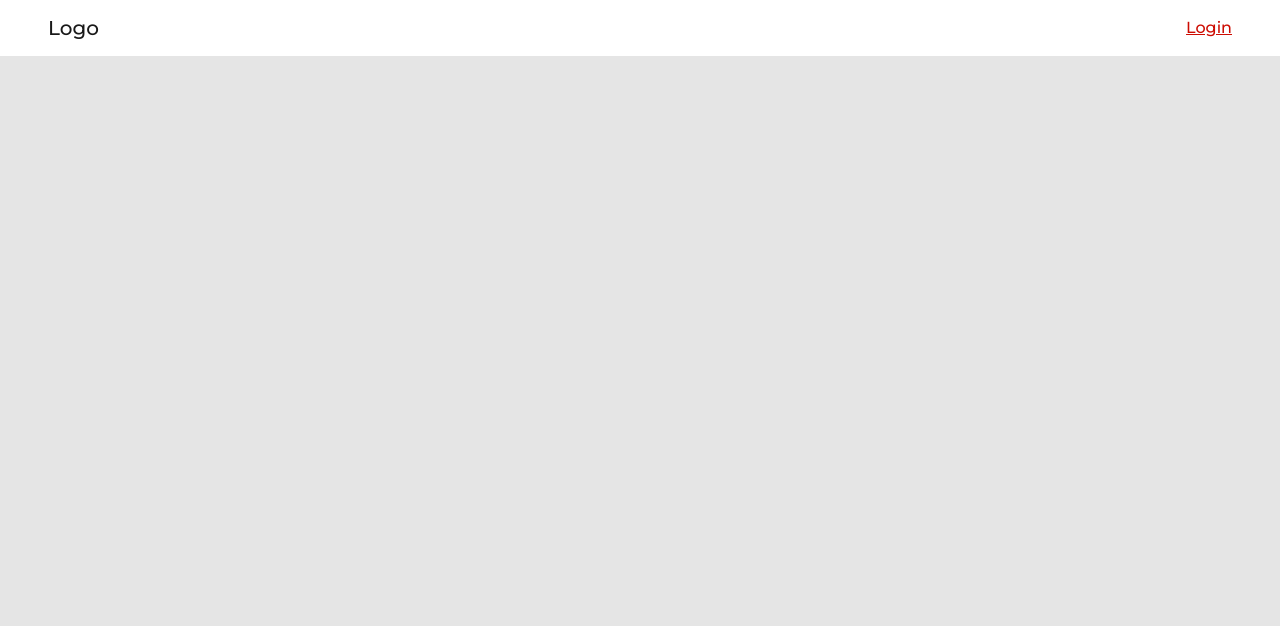
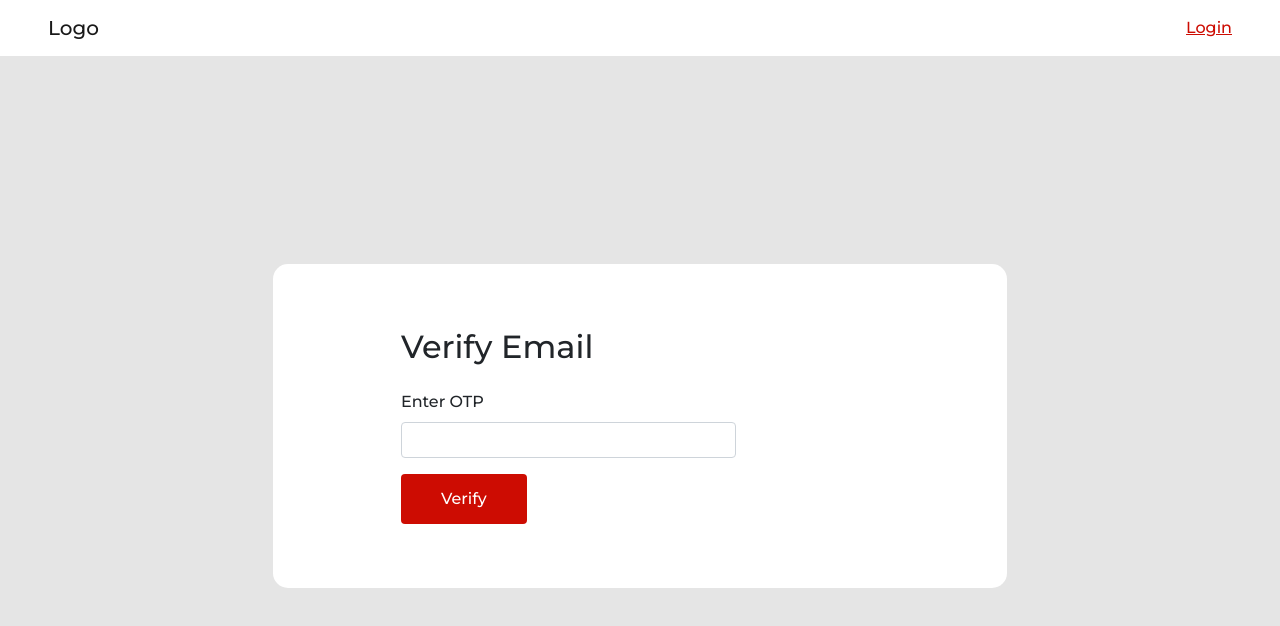
Before and after one commit to CodeAddictx10/Reg-Login, a Vue app: page /verify in a window 1280 px wide. Before the commit this address had no page. Shown: the top 626 px of the page. Built offline with nearby package versions, Linux system fonts and the light colour scheme.

Commit message:
Verification

```diff
--- a/public/index.html
+++ b/public/index.html
@@ -17,7 +17,7 @@
         <link rel="preconnect" href="https://fonts.googleapis.com" />
         <link rel="preconnect" href="https://fonts.gstatic.com" crossorigin />
         <link
-            href="https://fonts.googleapis.com/css2?family=Montserrat:ital,wght@0,300;0,500;1,700&display=swap"
+            href="https://fonts.googleapis.com/css2?family=Montserrat:ital,wght@0,300;0,500&display=swap"
             rel="stylesheet"
         />
 
--- a/src/assets/main.css
+++ b/src/assets/main.css
@@ -34,7 +34,7 @@ body {
 
 /* paragraph */
 .heading-1 {
-    font-size: 2.5rem;
+    font-size: 2rem;
 }
 .wrapper {
     background: #e5e5e5;
@@ -80,8 +80,6 @@ body {
     color: black;
 }
 
-@media screen and (max-width: 762px) {
-}
 @media screen and (max-width: 375px) {
     .form-wrapper {
         padding: 2rem 1rem;
--- a/src/router/index.js
+++ b/src/router/index.js
@@ -1,6 +1,7 @@
 import { createRouter, createWebHistory } from "vue-router";
 import Home from "../views/Home.vue";
 import Auth from "../views/Auth.vue";
+import Verify from "../views/Verify.vue";
 import Login from "../views/Login.vue";
 
 const routes = [
@@ -9,7 +10,15 @@ const routes = [
         name: "Registration",
         component: Auth,
         meta: {
-            title: "Registration ",
+            title: "Registration",
+        },
+    },
+    {
+        path: "/verify",
+        name: "Verify",
+        component: Verify,
+        meta: {
+            title: "Verification",
         },
     },
     {
--- a/src/views/Auth.vue
+++ b/src/views/Auth.vue
@@ -146,14 +146,12 @@ export default {
                     response.status == 200 &&
                     response.data.success.status == "SUCCESS"
                 ) {
-                    console.log(response);
                     this.successMsg = true;
-                    this.message =
-                        "Registration successful, redirecting to Login...";
-
+                    this.message = "Registration successful...";
+                    localStorage.setItem("GRAND_PHONE", this.phone);
                     setTimeout(() => {
                         this.$router.push({
-                            name: "Login",
+                            name: "Verify",
                         });
                     }, 3000);
                 } else {
--- /dev/null
+++ b/src/views/Verify.vue
@@ -0,0 +1,82 @@
+<template>
+    <div class="col-12">
+        <div class="row">
+            <div class="col-11 col-md-7 mx-auto">
+                <div class="form-wrapper form-wrapper-login">
+                    <h2 class="heading-1 mb-4 text-center text-md-left">
+                        Verify Email
+                    </h2>
+                    <form @submit.prevent="login">
+                        <small
+                            class="form-text text-muted text-center d-block"
+                            v-if="msg"
+                            >{{ msg }}
+                        </small>
+                        <div class="form-group">
+                            <label for="">Enter OTP</label>
+                            <input
+                                type="text"
+                                class="form-control"
+                                v-model="otp"
+                            />
+                        </div>
+                        <button
+                            type="submit"
+                            class="btn btn-primary-bg btn-primary"
+                        >
+                            Verify
+                        </button>
+                    </form>
+                </div>
+            </div>
+        </div>
+    </div>
+</template>
+
+<script>
+import axios from "axios";
+import { mapActions } from "vuex";
+export default {
+    data() {
+        return {
+            phone: "",
+            password: "",
+            msg: "",
+        };
+    },
+
+    methods: {
+        ...mapActions(["isLoggedIn"]),
+
+        async login() {
+            // check user's input
+            if (this.otp != "") {
+                let data = {
+                    mobile: localStorage.getItem("GRAND_PHONE"),
+                    otp: this.otp,
+                };
+                try {
+                    //make post req. for verification
+                    let response = await axios.post("validate-otp", data);
+                    if (response.status == 200) {
+                        this.msg =
+                            "Verified, redirecting you to the dashbaord ";
+                        this.isLoggedIn(true);
+                        setTimeout(() => {
+                            this.$router.push({
+                                name: "Home",
+                            });
+                        }, 3000);
+                    }
+                } catch (error) {
+                    this.msg = error.response.data.message;
+                }
+            } else {
+                this.msg = "OTP field is required";
+            }
+        },
+    },
+};
+</script>
+
+<style></style>
```
